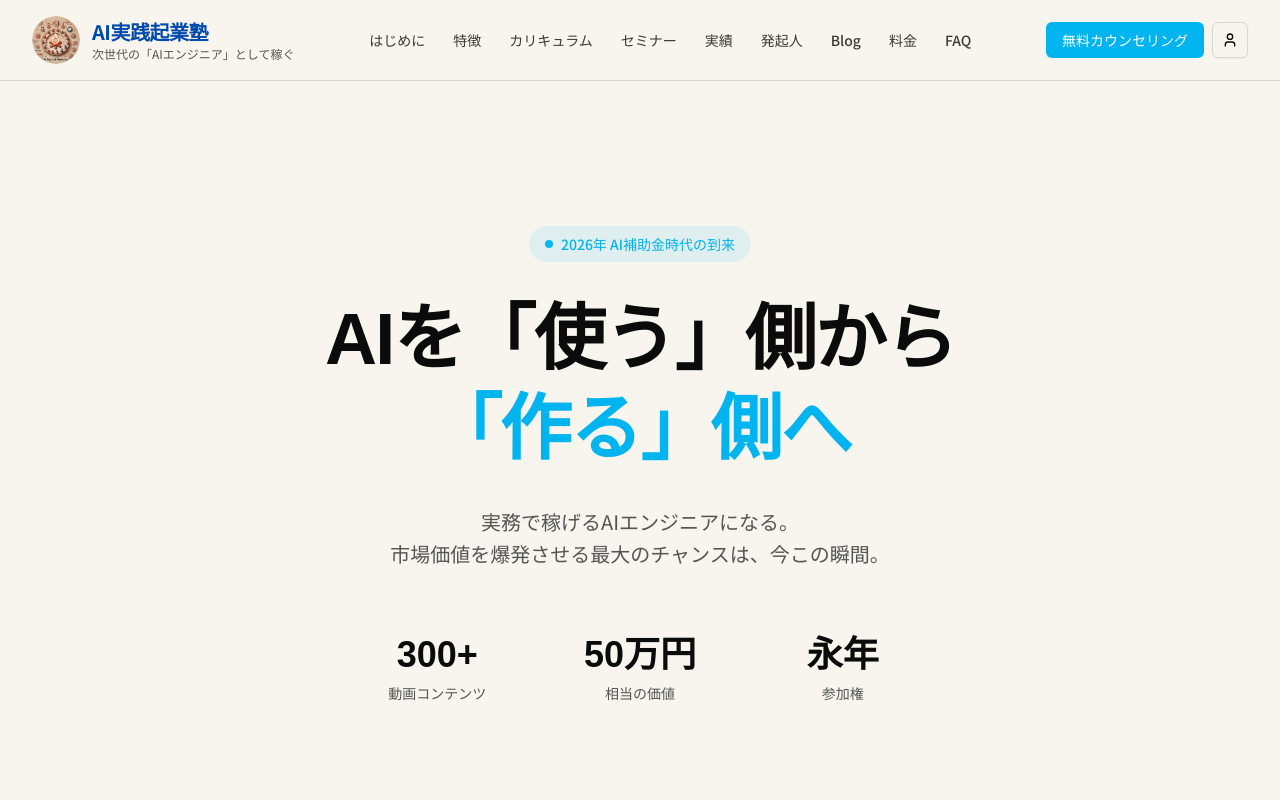
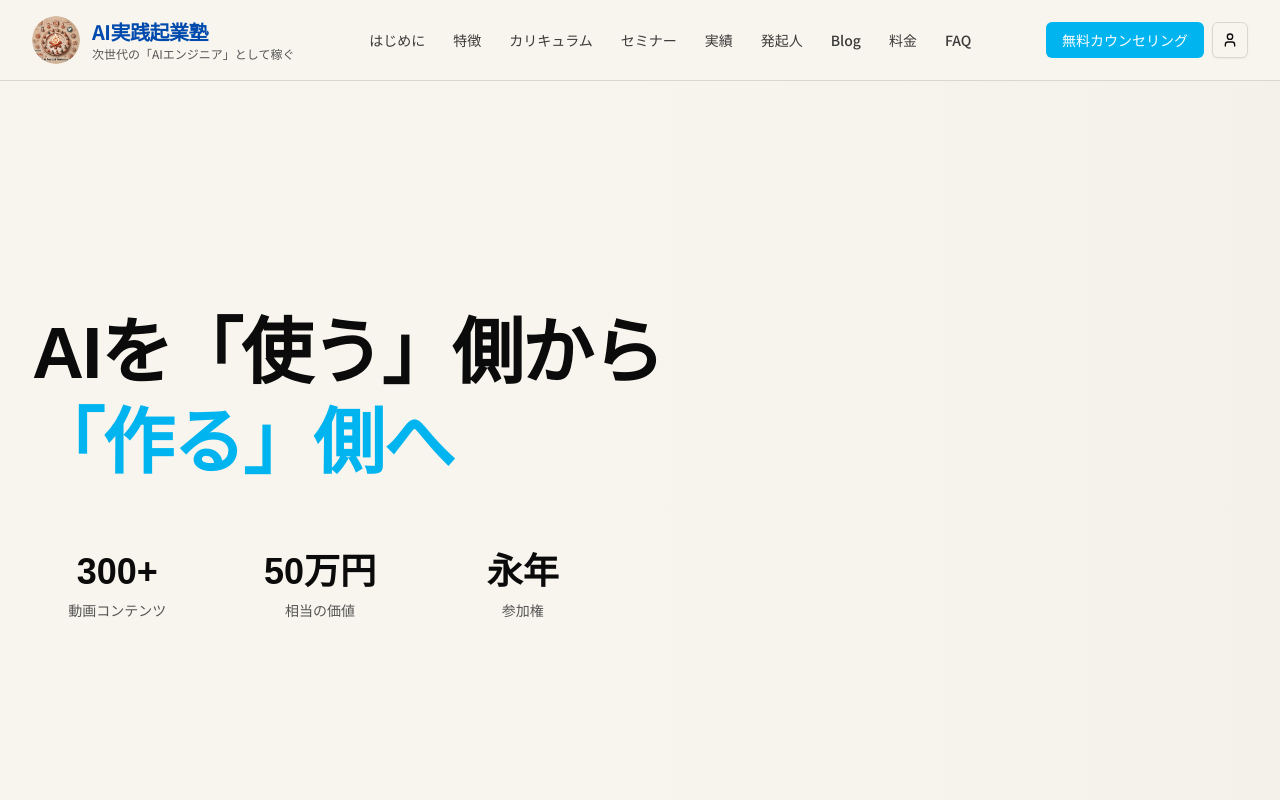
Before and after one commit to KANIKANIMAN1234/AI-jissenn-HP, a Next.js app in the folder 05_app/: page / in a window 1280 px wide. Shown: the top 800 px of the page. Built offline with nearby package versions, Linux system fonts and the light colour scheme.

Commit message:
HeroSectionを左寄せレイアウトに変更し背景画像スペースを追加
Made-with: Cursor

```diff
--- a/05_app/components/home/hero-section.tsx
+++ b/05_app/components/home/hero-section.tsx
@@ -1,29 +1,23 @@
 export function HeroSection() {
   return (
-    <section className="relative min-h-screen flex items-center justify-center overflow-hidden bg-background">
-      <div className="relative max-w-7xl mx-auto px-6 lg:px-8 pt-16 lg:pt-24 pb-20 lg:pb-32">
-        <div className="max-w-4xl mx-auto text-center">
-          {/* Badge */}
-          <div className="inline-flex items-center gap-2 px-4 py-2 rounded-full bg-primary/10 text-primary text-sm font-medium mb-8">
-            <span className="w-2 h-2 rounded-full bg-primary animate-pulse" />
-            2026年 AI補助金時代の到来
-          </div>
+    <section className="relative min-h-screen flex items-center overflow-hidden bg-background">
+      {/* Background Image - Right Side */}
+      <div className="absolute right-0 top-0 bottom-0 w-1/2 hidden lg:block">
+        {/* 画像をここに配置してください */}
+        {/* 推奨サイズ: 1200px × 1080px (横長の画像) */}
+        <div className="w-full h-full bg-gradient-to-l from-muted/30 to-transparent" />
+      </div>
 
+      <div className="relative max-w-7xl mx-auto px-6 lg:px-8 pt-16 lg:pt-24 pb-20 lg:pb-32 w-full">
+        <div className="max-w-2xl">
           {/* Main Title */}
           <h1 className="text-4xl sm:text-5xl lg:text-7xl font-serif font-bold tracking-tight text-foreground leading-tight">
             <span className="block">AIを「使う」側から</span>
             <span className="block text-primary">「作る」側へ</span>
           </h1>
 
-          {/* Subtitle */}
-          <p className="mt-8 text-lg lg:text-xl text-muted-foreground max-w-2xl mx-auto leading-relaxed">
-            実務で稼げるAIエンジニアになる。
-            <br className="hidden sm:block" />
-            市場価値を爆発させる最大のチャンスは、今この瞬間。
-          </p>
-
           {/* Hero Stats */}
-          <div className="mt-16 grid grid-cols-3 gap-8 max-w-xl mx-auto">
+          <div className="mt-16 grid grid-cols-3 gap-8 max-w-xl">
             <div className="text-center">
               <div className="text-3xl lg:text-4xl font-serif font-bold text-foreground">300+</div>
               <div className="mt-2 text-sm text-muted-foreground">動画コンテンツ</div>
```
